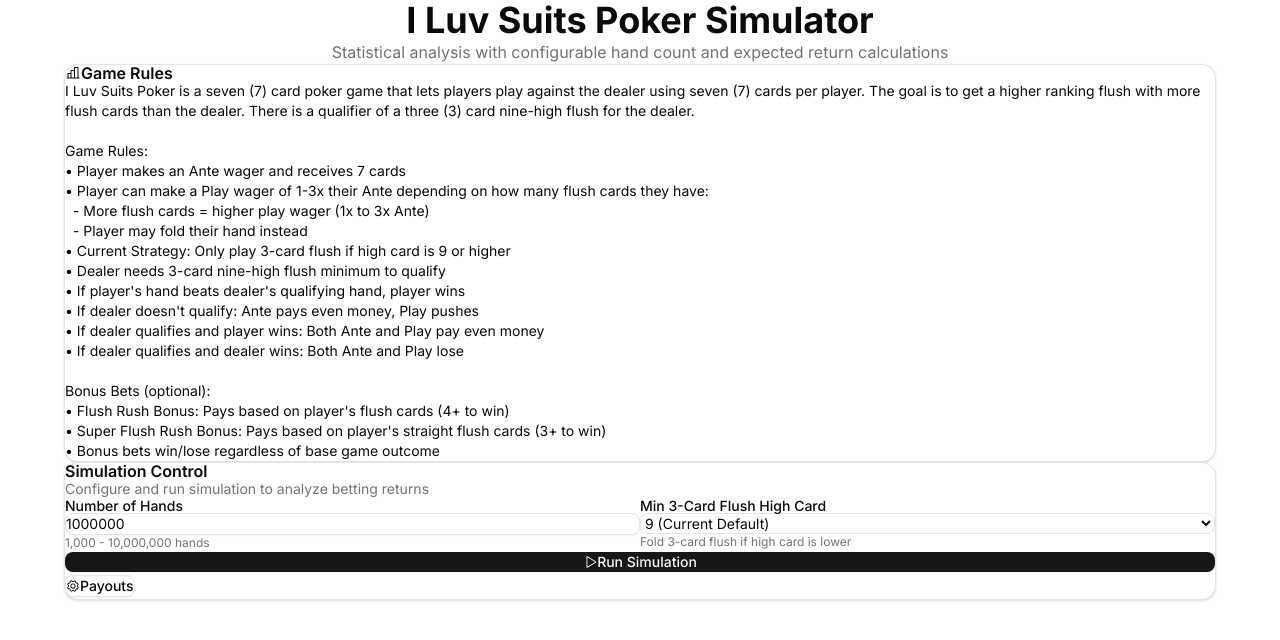
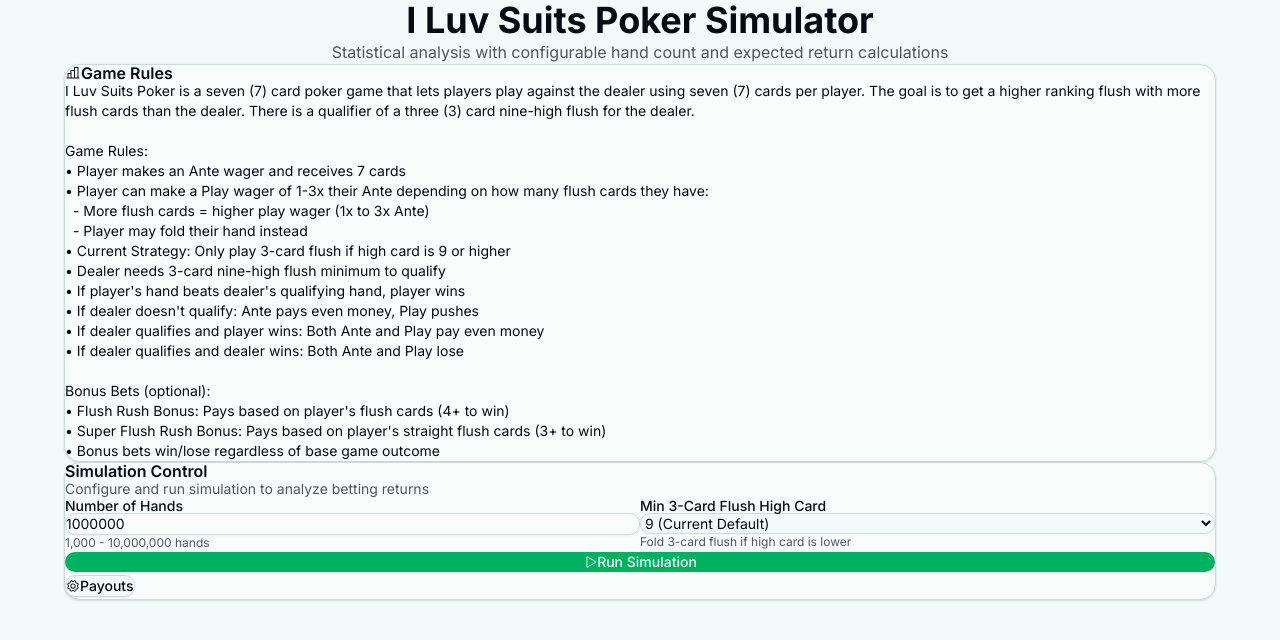
Before and after one commit to jambolo/i-luv-suits-casino, a React (Vite) app: page / in a window 1280 px wide. Shown: the top 640 px of the page. Built offline with nearby package versions, Linux system fonts and the light colour scheme.

Commit message:
Generated by Spark: Fix all reported errors.

```diff
--- a/src/main.css
+++ b/src/main.css
@@ -1,11 +1,6 @@
 @import 'tailwindcss';
-
 @import './index.css';
 @import "tw-animate-css";
-/*
-  ---break---
-*/
-@custom-variant dark (&:is(.dark *));
 
 @config '../tailwind.config.js';
 
@@ -13,174 +8,9 @@
   The default border color has changed to `currentColor` in Tailwind CSS v4,
   so we've added these compatibility styles to make sure everything still
   looks the same as it did with Tailwind CSS v3.
-
-  If we ever want to remove these styles, we need to add an explicit border
-  color utility to any element that depends on these defaults.
-*/
-@layer base {
-
-  *,
-  ::after,
-  ::before,
-  ::backdrop,
-  ::file-selector-button {
-    border-color: var(--color-gray-200, currentColor);
-  }
-}
-
-/*
-  ---break---
-*/
-:root {
-  --radius: 0.625rem;
-  --background: oklch(1 0 0);
-  --foreground: oklch(0.145 0 0);
-  --card: oklch(1 0 0);
-  --card-foreground: oklch(0.145 0 0);
-  --popover: oklch(1 0 0);
-  --popover-foreground: oklch(0.145 0 0);
-  --primary: oklch(0.205 0 0);
-  --primary-foreground: oklch(0.985 0 0);
-  --secondary: oklch(0.97 0 0);
-  --secondary-foreground: oklch(0.205 0 0);
-  --muted: oklch(0.97 0 0);
-  --muted-foreground: oklch(0.556 0 0);
-  --accent: oklch(0.97 0 0);
-  --accent-foreground: oklch(0.205 0 0);
-  --destructive: oklch(0.577 0.245 27.325);
-  --border: oklch(0.922 0 0);
-  --input: oklch(0.922 0 0);
-  --ring: oklch(0.708 0 0);
-  --chart-1: oklch(0.646 0.222 41.116);
-  --chart-2: oklch(0.6 0.118 184.704);
-  --chart-3: oklch(0.398 0.07 227.392);
-  --chart-4: oklch(0.828 0.189 84.429);
-  --chart-5: oklch(0.769 0.188 70.08);
-  --sidebar: oklch(0.985 0 0);
-  --sidebar-foreground: oklch(0.145 0 0);
-  --sidebar-primary: oklch(0.205 0 0);
-  --sidebar-primary-foreground: oklch(0.985 0 0);
-  --sidebar-accent: oklch(0.97 0 0);
-  --sidebar-accent-foreground: oklch(0.205 0 0);
-  --sidebar-border: oklch(0.922 0 0);
-  --sidebar-ring: oklch(0.708 0 0);
-}
-
-/*
-  ---break---
-*/
-.dark {
-  --background: oklch(0.145 0 0);
-  --foreground: oklch(0.985 0 0);
-  --card: oklch(0.205 0 0);
-  --card-foreground: oklch(0.985 0 0);
-  --popover: oklch(0.205 0 0);
-  --popover-foreground: oklch(0.985 0 0);
-  --primary: oklch(0.922 0 0);
-  --primary-foreground: oklch(0.205 0 0);
-  --secondary: oklch(0.269 0 0);
-  --secondary-foreground: oklch(0.985 0 0);
-  --muted: oklch(0.269 0 0);
-  --muted-foreground: oklch(0.708 0 0);
-  --accent: oklch(0.269 0 0);
-  --accent-foreground: oklch(0.985 0 0);
-  --destructive: oklch(0.704 0.191 22.216);
-  --border: oklch(1 0 0 / 10%);
-  --input: oklch(1 0 0 / 15%);
-  --ring: oklch(0.556 0 0);
-  --chart-1: oklch(0.488 0.243 264.376);
-  --chart-2: oklch(0.696 0.17 162.48);
-  --chart-3: oklch(0.769 0.188 70.08);
-  --chart-4: oklch(0.627 0.265 303.9);
-  --chart-5: oklch(0.645 0.246 16.439);
-  --sidebar: oklch(0.205 0 0);
-  --sidebar-foreground: oklch(0.985 0 0);
-  --sidebar-primary: oklch(0.488 0.243 264.376);
-  --sidebar-primary-foreground: oklch(0.985 0 0);
-  --sidebar-accent: oklch(0.269 0 0);
-  --sidebar-accent-foreground: oklch(0.985 0 0);
-  --sidebar-border: oklch(1 0 0 / 10%);
-  --sidebar-ring: oklch(0.556 0 0);
-}
-
-/*
-  ---break---
-*/
-@theme inline {
-  --radius-sm: calc(var(--radius) - 4px);
-  --radius-md: calc(var(--radius) - 2px);
-  --radius-lg: var(--radius);
-  --radius-xl: calc(var(--radius) + 4px);
-  --color-background: var(--background);
-  --color-foreground: var(--foreground);
-  --color-card: var(--card);
-  --color-card-foreground: var(--card-foreground);
-  --color-popover: var(--popover);
-  --color-popover-foreground: var(--popover-foreground);
-  --color-primary: var(--primary);
-  --color-primary-foreground: var(--primary-foreground);
-  --color-secondary: var(--secondary);
-  --color-secondary-foreground: var(--secondary-foreground);
-  --color-muted: var(--muted);
-  --color-muted-foreground: var(--muted-foreground);
-  --color-accent: var(--accent);
-  --color-accent-foreground: var(--accent-foreground);
-  --color-destructive: var(--destructive);
-  --color-border: var(--border);
-  --color-input: var(--input);
-  --color-ring: var(--ring);
-  --color-chart-1: var(--chart-1);
-  --color-chart-2: var(--chart-2);
-  --color-chart-3: var(--chart-3);
-  --color-chart-4: var(--chart-4);
-  --color-chart-5: var(--chart-5);
-  --color-sidebar: var(--sidebar);
-  --color-sidebar-foreground: var(--sidebar-foreground);
-  --color-sidebar-primary: var(--sidebar-primary);
-  --color-sidebar-primary-foreground: var(--sidebar-primary-foreground);
-  --color-sidebar-accent: var(--sidebar-accent);
-  --color-sidebar-accent-foreground: var(--sidebar-accent-foreground);
-  --color-sidebar-border: var(--sidebar-border);
-  --color-sidebar-ring: var(--sidebar-ring);
-  --animate-accordion-down: accordion-down 0.2s ease-out;
-  --animate-accordion-up: accordion-up 0.2s ease-out;
-
-  /*
-  ---break---
-*/
-  @keyframes accordion-down {
-    from {
-      height: 0;
-    }
-
-    to {
-      height: var(--radix-accordion-content-height);
-    }
-  }
-
-  /*
-  ---break---
-*/
-  @keyframes accordion-up {
-    from {
-      height: var(--radix-accordion-content-height);
-    }
-
-    to {
-      height: 0;
-    }
-  }
-}
-
-/*
-  ---break---
 */
 @layer base {
   * {
-    @apply border-border outline-ring/50;
-  }
-
-  body {
-    @apply bg-background text-foreground;
+    border-color: var(--color-border, currentColor);
   }
 }
```
